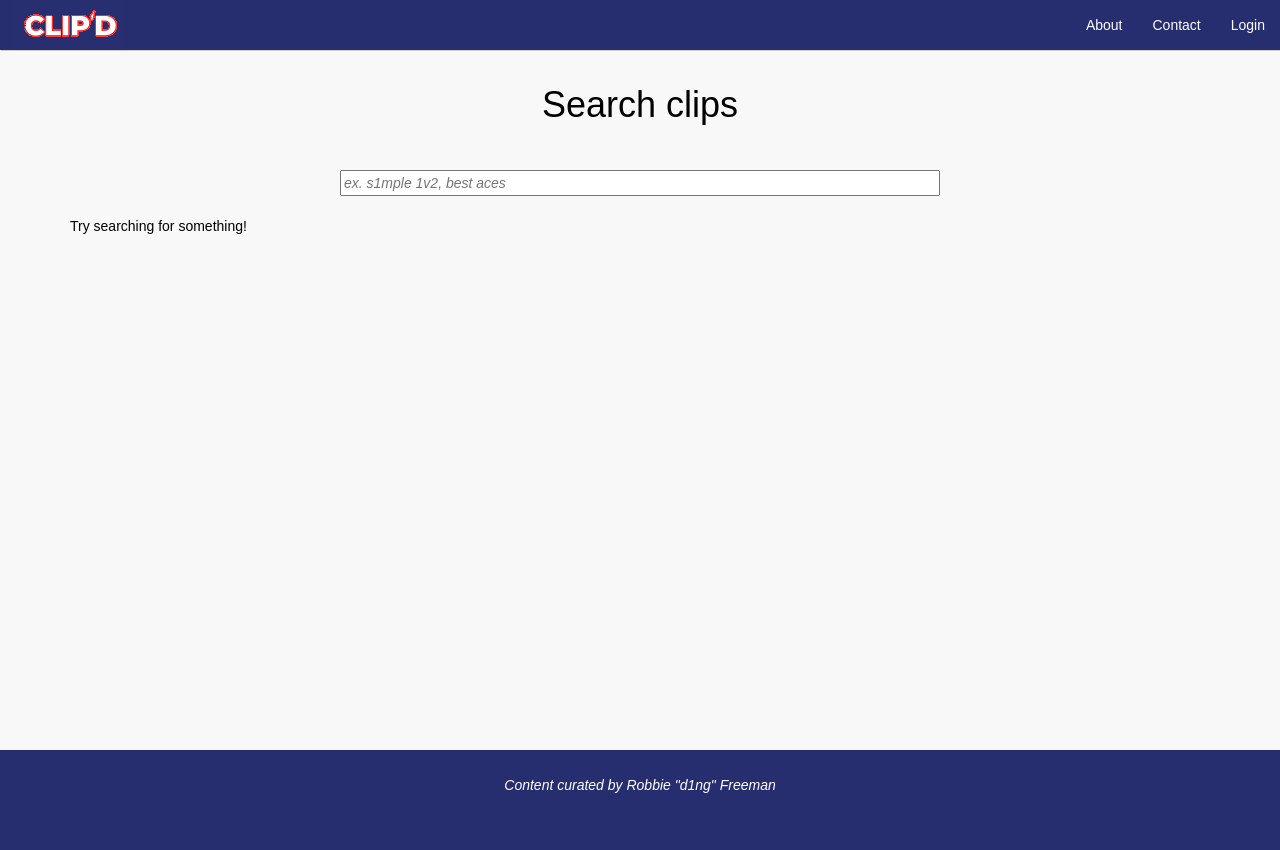
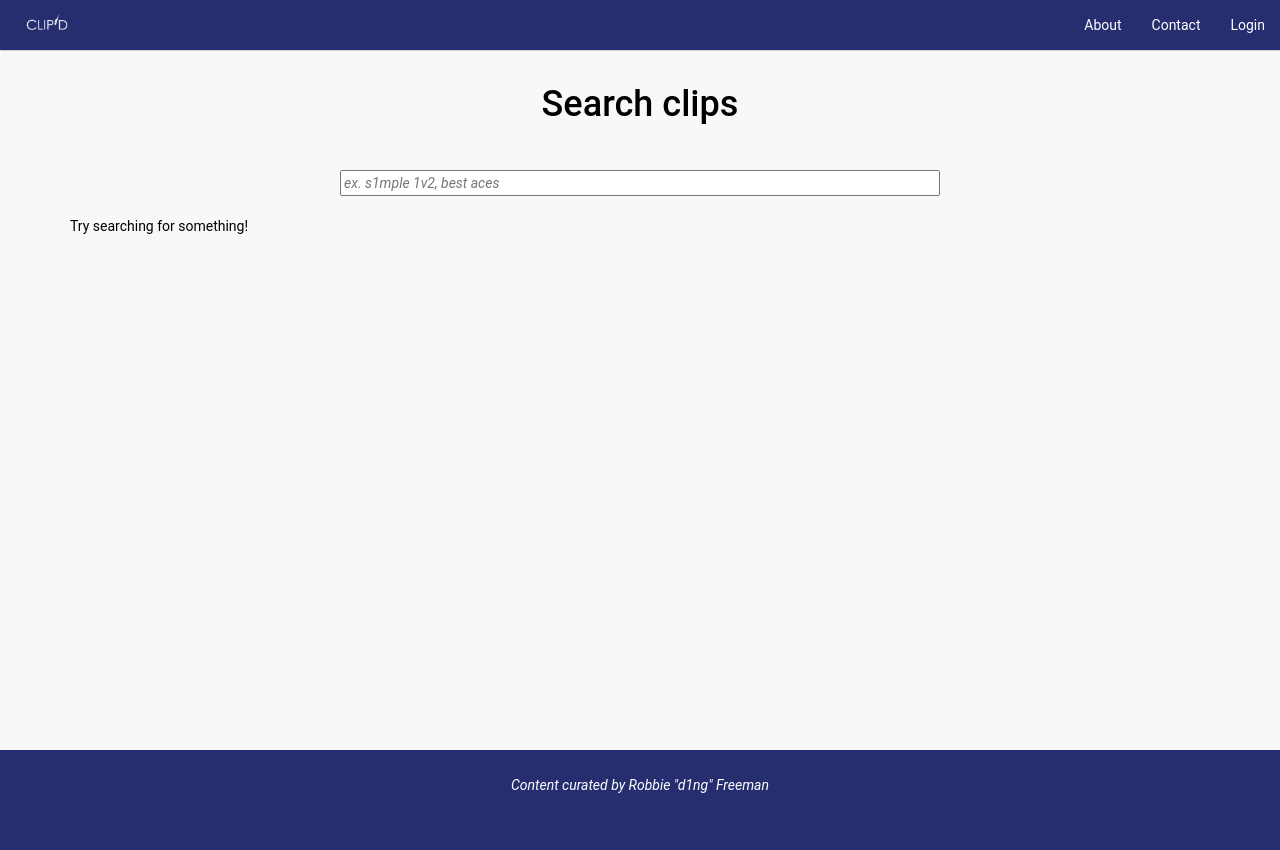
Before and after one commit to robbie-a-freeman/clipd-backend, a Flask app: page / in a window 1280 px wide. Run offline with Flask 2, Linux system fonts and the light colour scheme; data that the repository does not hold is empty; some libraries are stand-ins or nearby versions.

Commit message:
aesthetic

```diff
--- a/static/css/customstyle.css
+++ b/static/css/customstyle.css
@@ -4,6 +4,11 @@ html {
 
 html, body {
   min-height: 100%;
+}
+
+#navbar-header, img {
+  max-width: auto;
+  max-height: 50px;
 }
 
 .content {
@@ -20,7 +25,7 @@ body {
   background-color:#E6E6E644;
   min-height:800px;
   font-size: 14px;
-  font-family: sans-serif;
+  font-family: Roboto, sans-serif;
   position:relative;
   padding-bottom:120px;
 }
```
Also changed, not shown: static/img/clipdheader.png.
